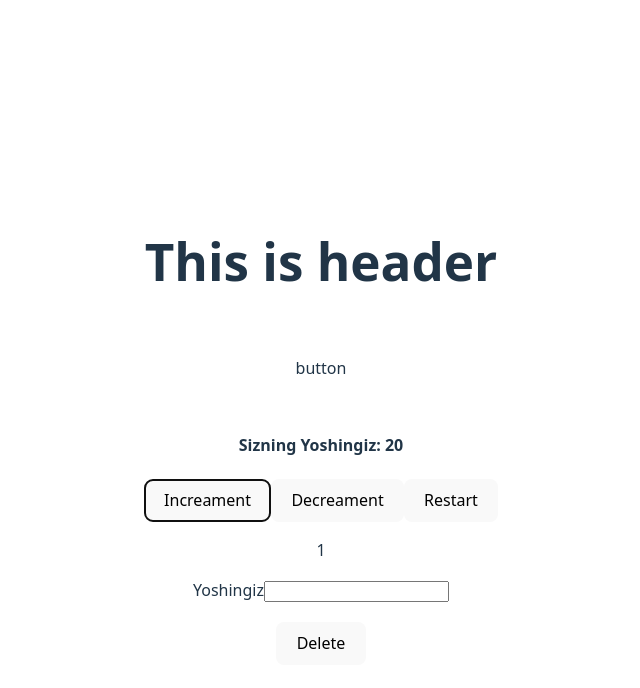
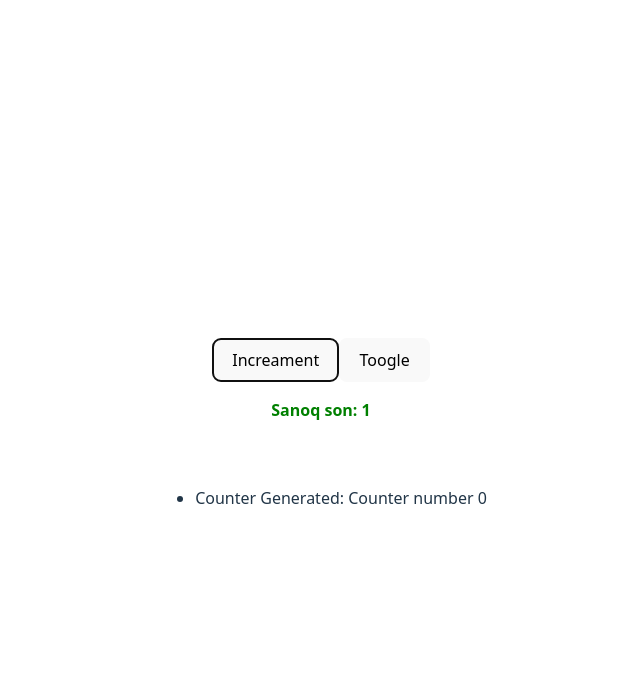
Before and after one commit to Bilol03/react-first-lesson, a React (Vite) app: page / in a window 1280 px wide. Both pictures are taken after a click on the button "Increament". Shown: the top 688 px of the page, without its empty margins (319-959 px from the left). Built offline with nearby package versions, Linux system fonts and the light colour scheme.

Commit message:
useCallback finished

```diff
--- a/src/components/app/App.tsx
+++ b/src/components/app/App.tsx
@@ -1,22 +1,10 @@
-import { useState } from 'react'
 import { Button } from '../button/button'
-import { Field } from '../field/field'
-import { Header } from '../header/header'
 import './App.css'
 
 function App() {
-	let [isDelete, setDelete]: any = useState(false)
-
-	const onDelete = (): any => {
-		setDelete((prevState: any) => !prevState)
-	}
 	return (
 		<div className="container">
-			{!isDelete && <Header />}
-			{!isDelete && <Field />}
-			{!isDelete && <Button />}
-
-			<button onClick={onDelete} style={{marginTop: 20}}>Delete</button>
+			<Button />
 		</div>
 	)
 }
--- a/src/components/button/button.tsx
+++ b/src/components/button/button.tsx
@@ -1,39 +1,41 @@
-import { useEffect, useState } from 'react'
+import { useCallback, useEffect, useState } from 'react'
+import { CounterItem } from '../counter-item/counter-item'
 import './button.css'
 
 export const Button = () => {
 	let [counter, setCounter]: any = useState(0)
-	const [age] = useState(20)
+	let [active, setToogle]: any = useState(true)
+
+
+	const counterGenerate = useCallback((count: number) => {
+		return new Array(counter)
+			.fill(' ')
+			.map((_, idx: any) => `Counter number ${idx + count}`)
+	}, [counter])
 
 	const onIncrease = (): any => {
 		setCounter((prevCounter: any) => prevCounter + 1)
 	}
-
-	const onDecrease = (): any => {
-		if (counter > 0) setCounter((prevCounter: any) => prevCounter - 1)
+	const onToogle = (): any => {
+		setToogle((prevToogle: any) => (prevToogle = !prevToogle))
 	}
 
-	const onRestart = (): any => {
-		return setCounter(0)
+	const colors = {
+		fontWeight: 'bold',
+		color: active ? 'green' : 'red',
 	}
 
 	useEffect(() => {
 		document.title = counter
-		console.log('effect')
 	})
 
 	return (
 		<div>
-			<h4>Sizning Yoshingiz: {age}</h4>
 			<button onClick={onIncrease}>Increament</button>
-			<button onClick={onDecrease}>Decreament</button>
-			<button onClick={onRestart}>Restart</button>
-			<p>{counter}</p>
+			<button onClick={onToogle}>Toogle</button>
+			<p style={colors}>Sanoq son: {counter}</p>
 
-			<form>
-				<span>Yoshingiz</span>
-				<input type="text" />
-			</form>
+			<CounterItem counterGenerate={counterGenerate} />
 		</div>
 	)
 }
--- /dev/null
+++ b/src/components/counter-item/counter-item.tsx
@@ -0,0 +1,19 @@
+import { useEffect, useState } from 'react'
+
+export const CounterItem = ({ counterGenerate }: any) => {
+	const [item, setItem] = useState([])
+
+	useEffect(() => {
+		const newItem = counterGenerate(0)
+		setItem(newItem)
+	}, [counterGenerate])
+	return (
+		<div>
+			<ul>
+				{item.map((item: any) => (
+					<li>Counter Generated: {item} </li>
+				))}
+			</ul>
+		</div>
+	)
+}
--- a/src/components/field/field.tsx
+++ /dev/null
@@ -1,12 +0,0 @@
-// export class Field extends Component {
-// 	constructor(props: any) {
-// 		super(props)
-// 	}
-
-// 	render(){
-//         return <div>buttom</div>
-//     }
-// }
-export function Field() {
-	return <div>button</div>
-}
--- a/src/components/header/header.tsx
+++ /dev/null
@@ -1,5 +0,0 @@
-export function Header() {
-    return <div>
-        <h1>This is header</h1>
-    </div>
-}
```
